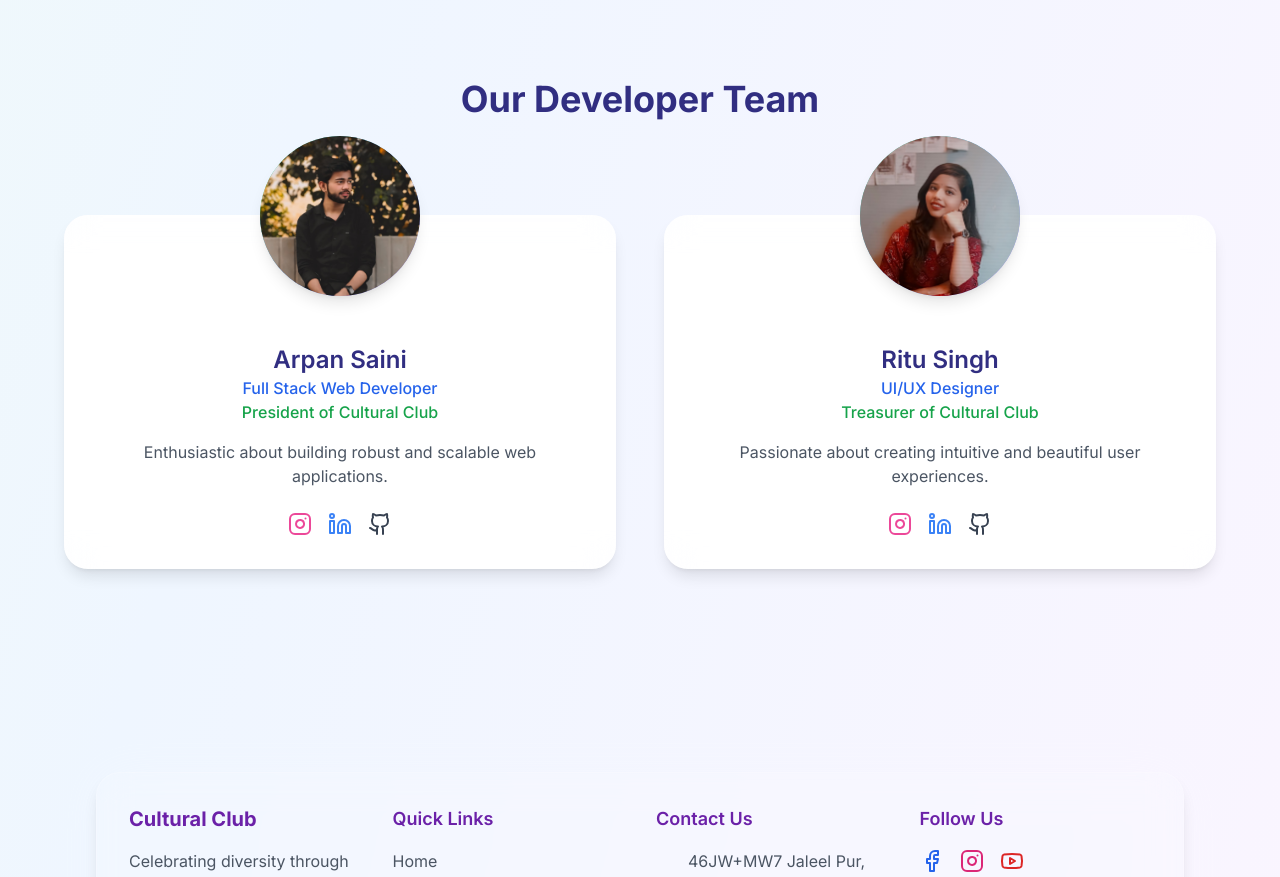
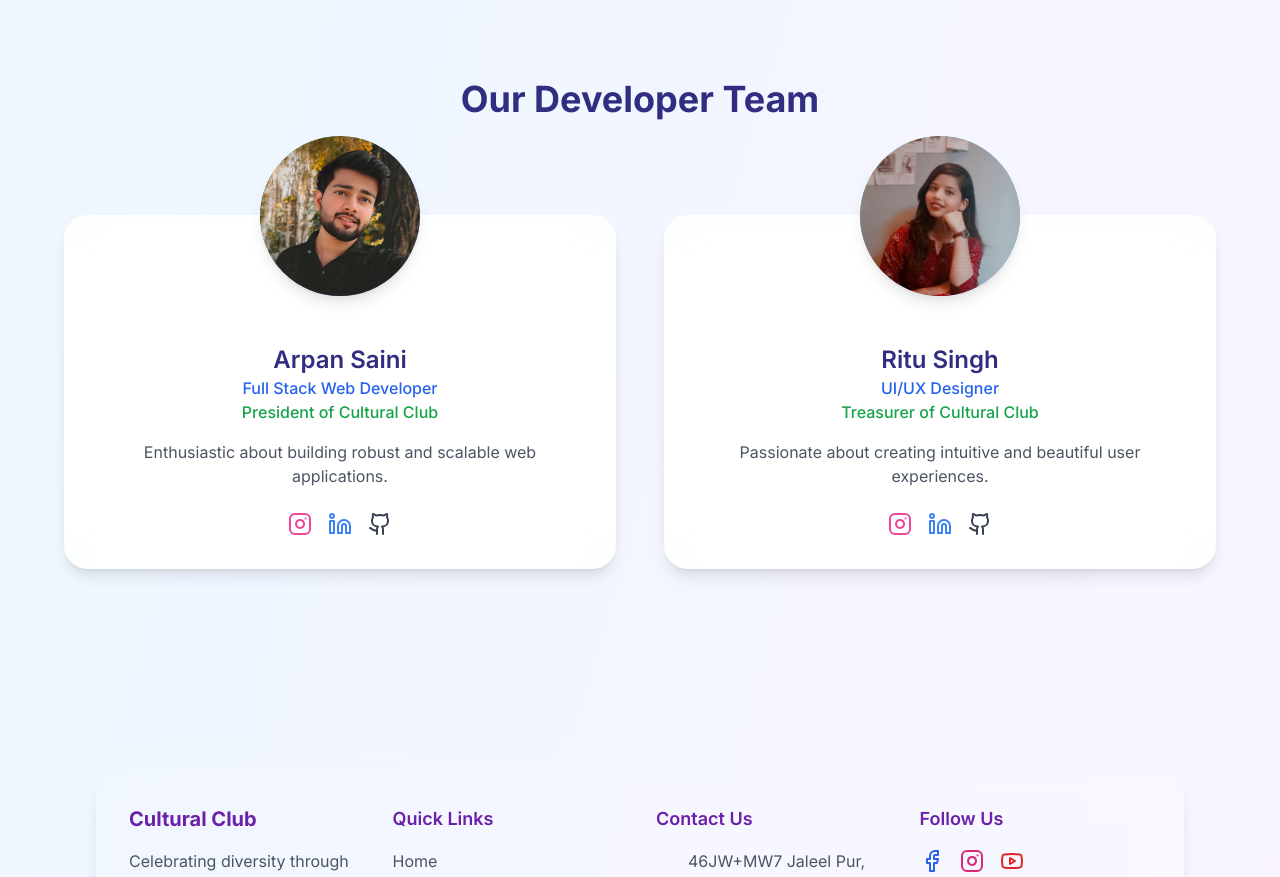
Before and after one commit to arpan-kumar-saini/shivam, a Next.js app: page / in a window 1280 px wide. Shown: the part 3140-4017 px from the top of the page. Built offline with nearby package versions, Linux system fonts and the light colour scheme.

Commit message:
my photo update

```diff
--- a/components/developer-team.tsx
+++ b/components/developer-team.tsx
@@ -11,7 +11,7 @@ const teamMembers = [
     role: 'Full Stack Web Developer',
     clubRole: 'President',
     about: 'Enthusiastic about building robust and scalable web applications.',
-    image: '/images/arpan.jpg',
+    image: '/images/arpan2.jpg',
     social: {
       instagram: 'https://instagram.com/arpan_kumar_saini',
       linkedin: 'https://linkedin.com/in/arpansaini',
--- a/components/team-members.tsx
+++ b/components/team-members.tsx
@@ -13,7 +13,7 @@ type TeamMember = {
 
 const  teamMembers: TeamMember[] = [
   { name: "Dr. Archana Sharma", rollNo: "Head Of Department", branchYear: "Electrical Department", responsibilities: "Convener", image: "/images/arpan.jpg" },
-  { name: "Arpan", rollNo: "2107350130019", branchYear: "IT (4th yr)", responsibilities: "President", image: "/images/arpan.jpg" },
+  { name: "Arpan", rollNo: "2107350130019", branchYear: "IT (4th yr)", responsibilities: "President", image: "/images/arpan2.jpg" },
   { name: "Sumanshi Roy", rollNo: "2107350130061", branchYear: "IT (4th yr)", responsibilities: "Vice-President", image: "/images/sumanshi.jpg" },
   { name: "Ritu Singh", rollNo: "2107350130050", branchYear: "IT (4th yr)", responsibilities: "Treasurer", image: "/images/ritu.jpg" },
   { name: "Mahesh", rollNo: "2207350130037", branchYear: "IT (3rd yr)", responsibilities: "Secretary", image: "/images/arpan.jpg" },
```
Also changed, not shown: public/images/arpan2.jpg (added).
